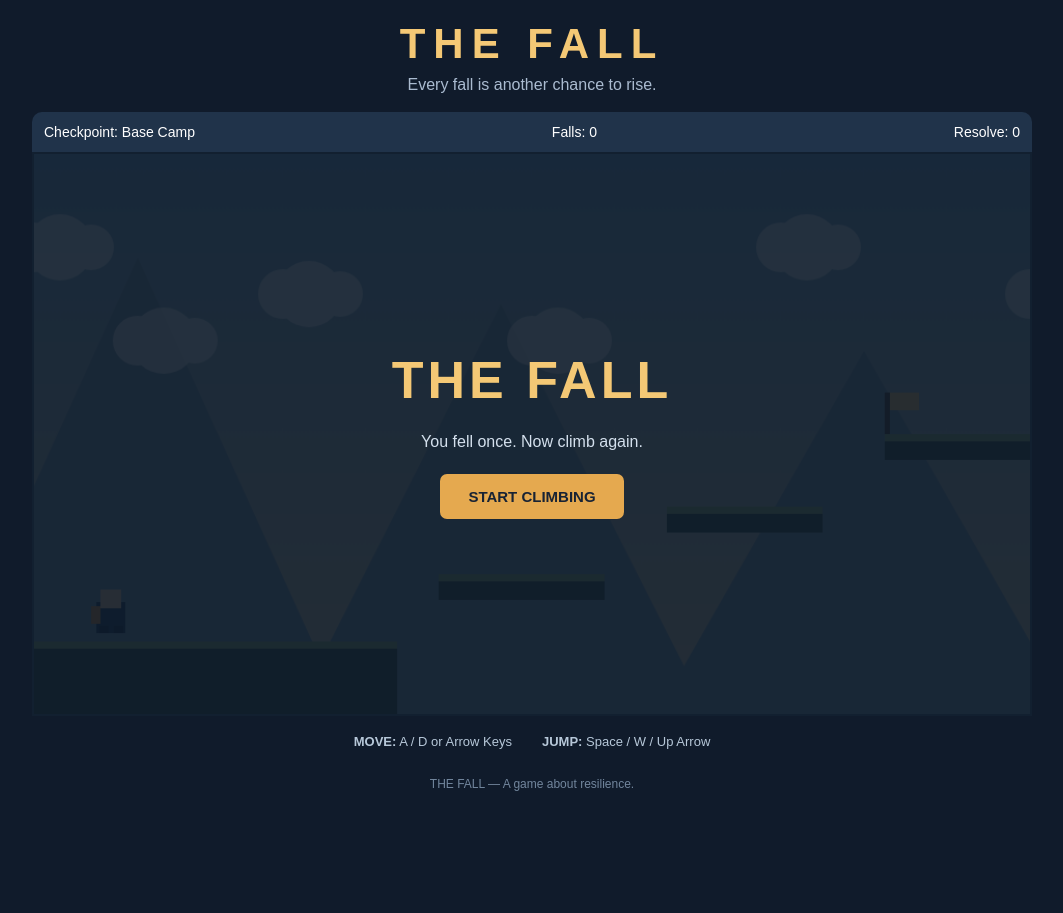
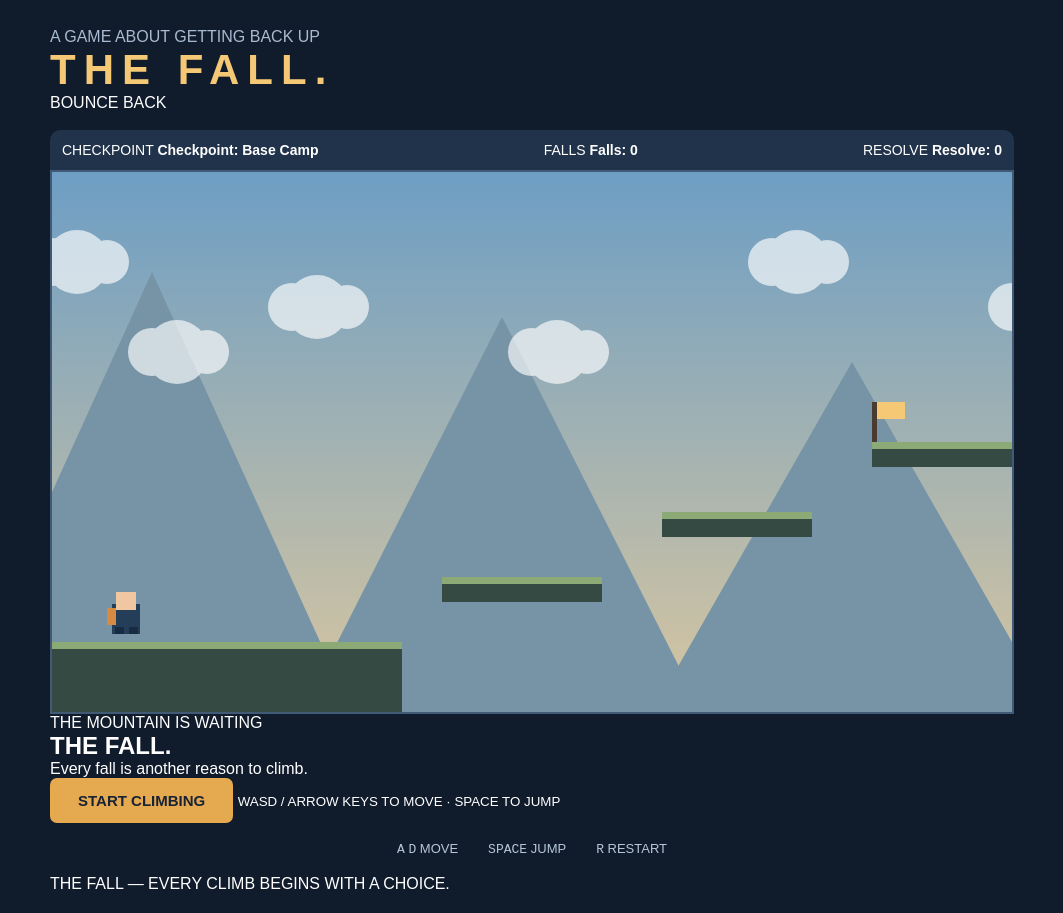
Before and after one commit to jjoshuaw17/the-fall, a plain HTML site: page index.html in a window 1280 px wide. Shown: the whole page, without its empty margins (108-1171 px from the left). Before the commit the page ends 821 px from the top, so only its background shows below. Drawn offline with Linux system fonts and the light colour scheme.

Commit message:
Update index.html for game title and structure

```diff
--- a/index.html
+++ b/index.html
@@ -1,51 +1,71 @@
-
 <!DOCTYPE html>
 <html lang="en">
 <head>
   <meta charset="UTF-8">
   <meta name="viewport" content="width=device-width, initial-scale=1.0">
-    <title>THE FALL</title>
+  <title>THE FALL — Bounce Back</title>
   <link rel="stylesheet" href="style.css">
+  <script src="game.js" defer></script>
 </head>
 <body>
-
-    <div class="game-container">
-        <header>
-            <h1>THE FALL</h1>
-            <p>Every fall is another chance to rise.</p>
+  <main class="game-shell">
+    <header class="topbar">
+      <div>
+        <p class="eyebrow">A GAME ABOUT GETTING BACK UP</p>
+        <h1>THE FALL<span>.</span></h1>
+      </div>
+      <div class="tag">BOUNCE BACK</div>
     </header>
 
-        <div class="hud">
-            <span id="checkpoint">Checkpoint: Base Camp</span>
-            <span id="falls">Falls: 0</span>
-            <span id="resolve">Resolve: 0</span>
+    <section class="hud">
+      <div class="stat">
+        <span>CHECKPOINT</span>
+        <strong id="checkpoint">BASE CAMP</strong>
       </div>
+      <div class="stat">
+        <span>FALLS</span>
+        <strong id="falls">0</strong>
+      </div>
+      <div class="stat">
+        <span>RESOLVE</span>
+        <strong id="resolve">0</strong>
+      </div>
+    </section>
 
-        <div class="canvas-container">
-            <canvas id="gameCanvas" width="960" height="540"></canvas>
+    <section class="game-frame">
+      <canvas id="gameCanvas" width="960" height="540">
+        Your browser does not support canvas.
+      </canvas>
 
-            <div id="startScreen" class="screen">
-                <h2>THE FALL</h2>
-                <p>You fell once. Now climb again.</p>
+      <div class="overlay" id="startScreen">
+        <div class="overlay-card">
+          <p class="eyebrow">THE MOUNTAIN IS WAITING</p>
+          <h2>THE FALL<span>.</span></h2>
+          <p>Every fall is another reason to climb.</p>
           <button id="startButton">START CLIMBING</button>
-            </div>
-
-            <div id="winScreen" class="screen hidden">
-                <h2>YOU MADE IT!</h2>
-                <p>The fall didn't define you. Getting back up did.</p>
-                <button id="restartButton">PLAY AGAIN</button>
+          <small>WASD / ARROW KEYS TO MOVE · SPACE TO JUMP</small>
         </div>
       </div>
 
-        <div class="controls">
-            <p><strong>MOVE:</strong> A / D or Arrow Keys</p>
-            <p><strong>JUMP:</strong> Space / W / Up Arrow</p>
+      <div class="overlay hidden" id="winScreen">
+        <div class="overlay-card">
+          <p class="eyebrow">YOU MADE IT</p>
+          <h2>YOU ROSE AGAIN<span>.</span></h2>
+          <p>The summit wasn't easy. That's what made it worth it.</p>
+          <button id="restartButton">CLIMB AGAIN</button>
         </div>
+      </div>
+    </section>
 
-        <footer>
-            THE FALL — A game about resilience.
+    <footer class="controls">
+      <span><kbd>A</kbd> <kbd>D</kbd> MOVE</span>
+      <span><kbd>SPACE</kbd> JUMP</span>
+      <span><kbd>R</kbd> RESTART</span>
     </footer>
-    </div>
+    <p class="footer-note">THE FALL — EVERY CLIMB BEGINS WITH A CHOICE.</p>
+  </main>
+</body>
+</html>
 
     <script src="game.js"></script>
 </body>
```
Lines whose indentation alone changed are shown as unchanged.
